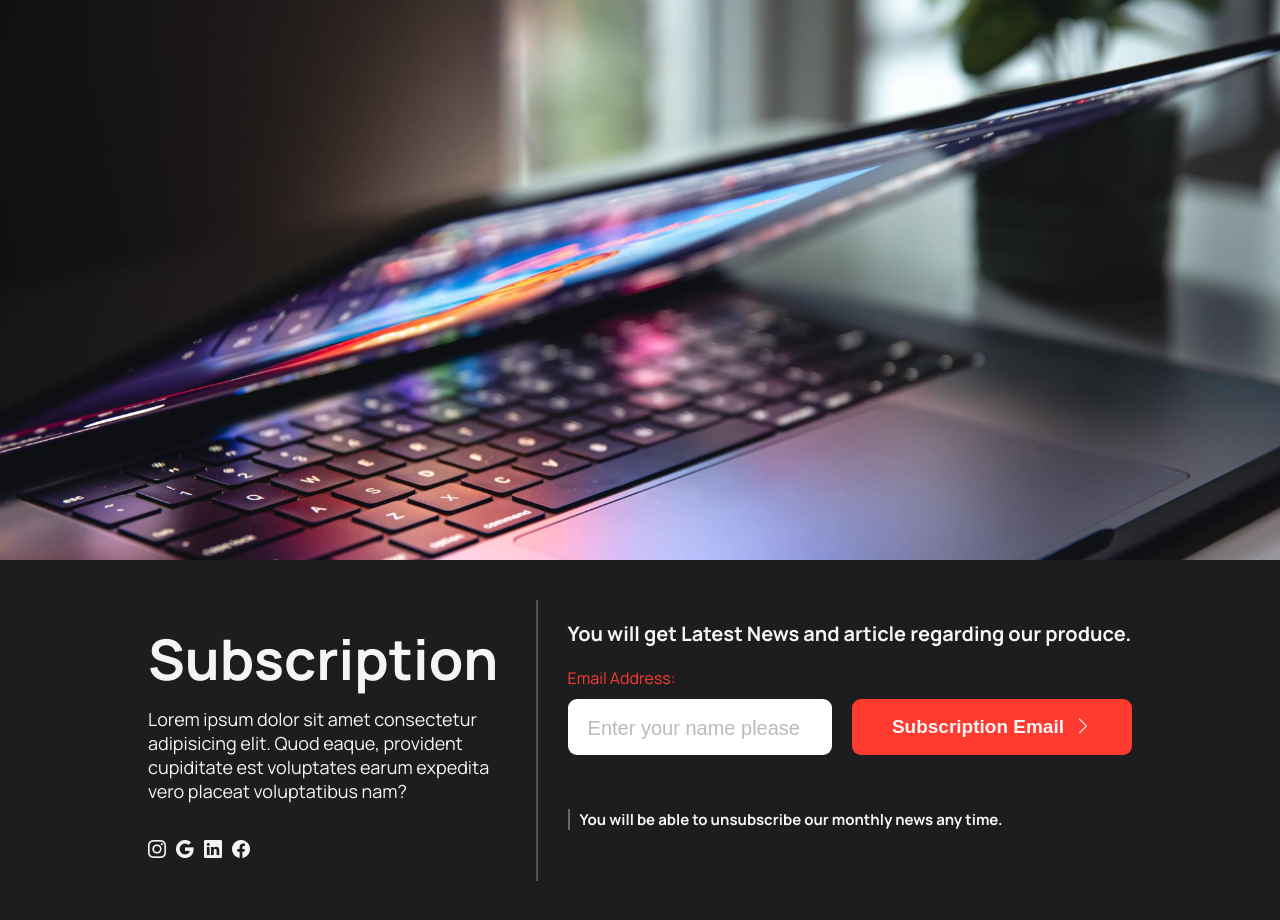
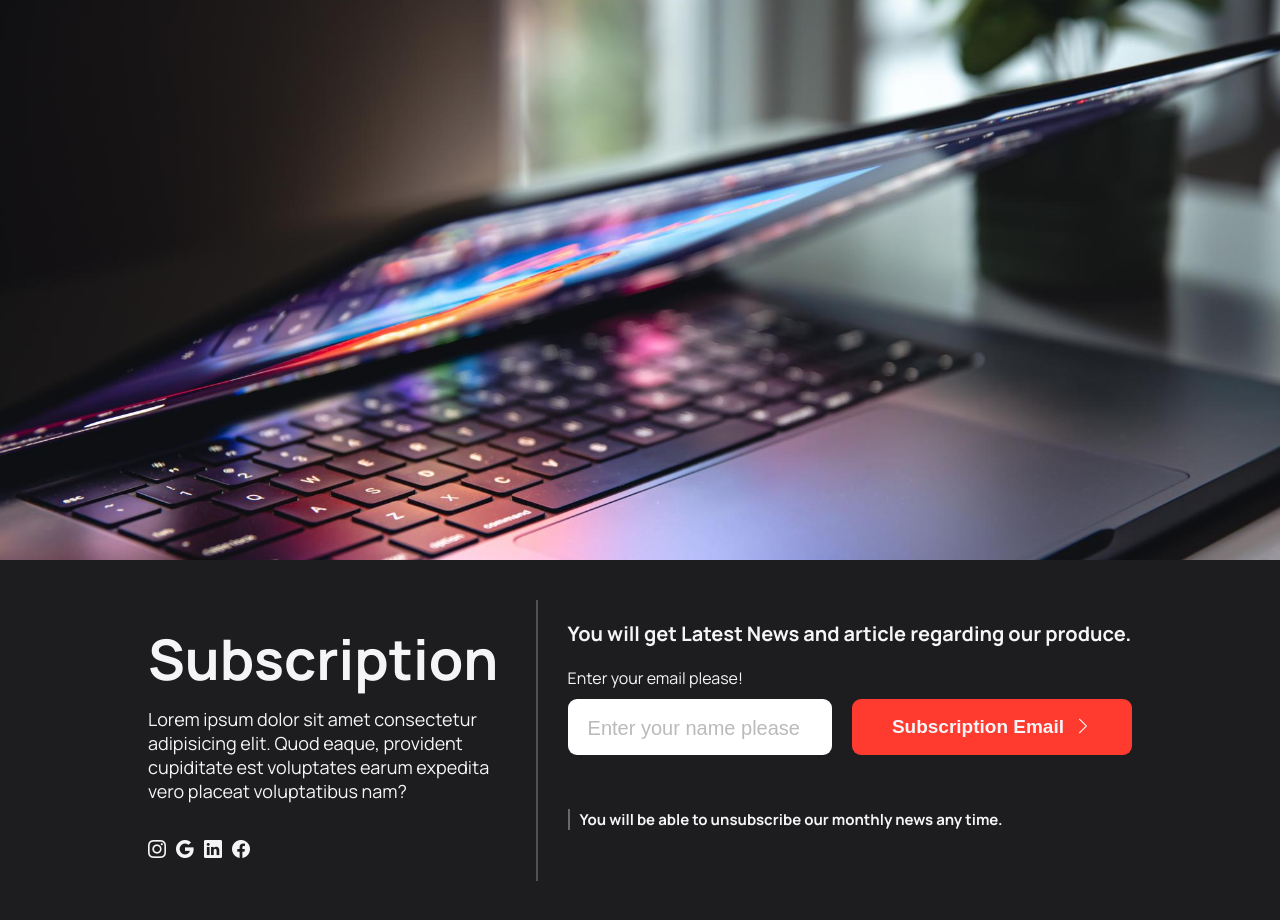
Before and after one commit to Mahyarnafisi/Subscription-form-project, a React (Create React App) app: page / in a window 1280 px wide. Built offline with nearby package versions, Linux system fonts and the light colour scheme.

Commit message:
improve validation in can handle use cases

```diff
--- a/src/Components/SimpleInput.js
+++ b/src/Components/SimpleInput.js
@@ -5,7 +5,8 @@ import inputStyle from "../Style/Input.module.css";
 function SimpleInput(props) {
   //State Management
   const [nameInput, setNameInput] = useState("");
-  const [emailNameValid, setEmailNameValid] = useState(true);
+  const [emailNameValid, setEmailNameValid] = useState(false);
+  const [emailInputTouched, setEmailInputTouched] = useState(false);
   const [data, setData] = useState([]);
 
   //Input change function
@@ -16,6 +17,7 @@ function SimpleInput(props) {
   //Submission form function
   const onSubmitHandler = (e) => {
     e.preventDefault();
+    setEmailInputTouched(true);
 
     //Validation condition
     if (nameInput.trim().length === 0) {
@@ -32,8 +34,9 @@ function SimpleInput(props) {
   };
 
   // Dynamic Style
-  const inputValidationStyle = emailNameValid ? inputStyle.input : inputStyle.inputInvalid;
-  const labelValidationStyle = !emailNameValid ? inputStyle.label : inputStyle.labelInvalid;
+  const inputIsValid = !emailNameValid && emailInputTouched;
+  const inputValidationStyle = !inputIsValid ? inputStyle.input : inputStyle.inputInvalid;
+  const labelValidationStyle = !inputIsValid ? inputStyle.label : inputStyle.labelInvalid;
   //
 
   return (
```
